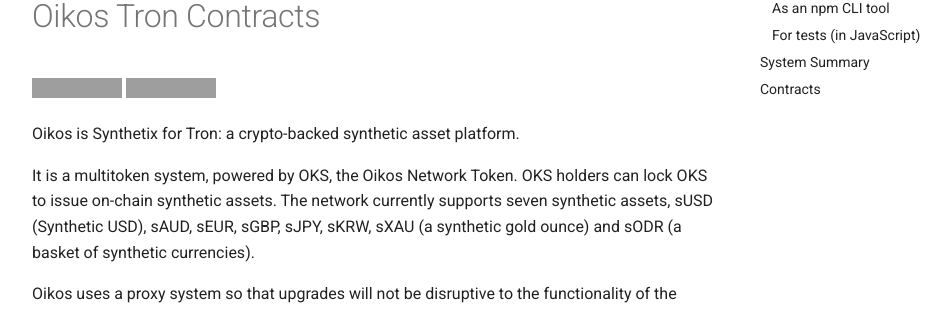
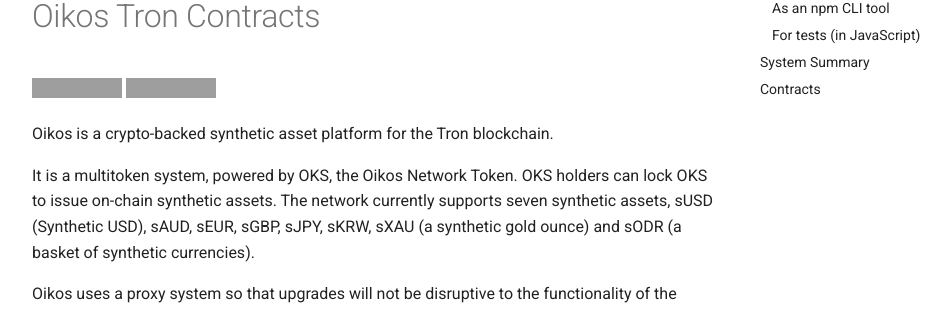
Before and after one commit to litedefi/docs, an MkDocs documentation site: the page built from content/libraries/oikos.md, in a window 1280 px wide and 900 px high, cut to the strip 286-596 px from the top of the window. Shown: the whole strip, without its empty margins (264-1215 px from the left). Built offline with MkDocs 1.6.1 and Material for MkDocs 9.7.7, drawn with Linux system fonts in a browser that asks for light colours; comment, search, counter and statistics services are not loaded; grey boxes are pictures that could not be loaded.

```diff
--- a/content/libraries/oikos.md
+++ b/content/libraries/oikos.md
@@ -6,7 +6,8 @@
 [![npm version](https://badge.fury.io/js/%40oikos%2Foikos.svg)](https://badge.fury.io/js/%40oikos%2Foikos)
 [![Twitter Follow](https://img.shields.io/twitter/follow/oikos_cash.svg?label=oikos_cash&style=social)](https://twitter.com/oikos_cash)
 
-Oikos is Synthetix for Tron: a crypto-backed synthetic asset platform.
+Oikos is a crypto-backed synthetic asset platform for the Tron
+blockchain.
 
 It is a multitoken system, powered by OKS, the Oikos Network Token. OKS holders can lock OKS to issue on-chain synthetic assets. The network currently supports seven synthetic assets, sUSD (Synthetic USD), sAUD, sEUR, sGBP, sJPY, sKRW, sXAU (a synthetic gold ounce) and sODR (a basket of synthetic currencies).
 
```
Also changed, not shown: content/addresses.md (+1 -1 lines), content/litepaper.md (+2 -2 lines).
